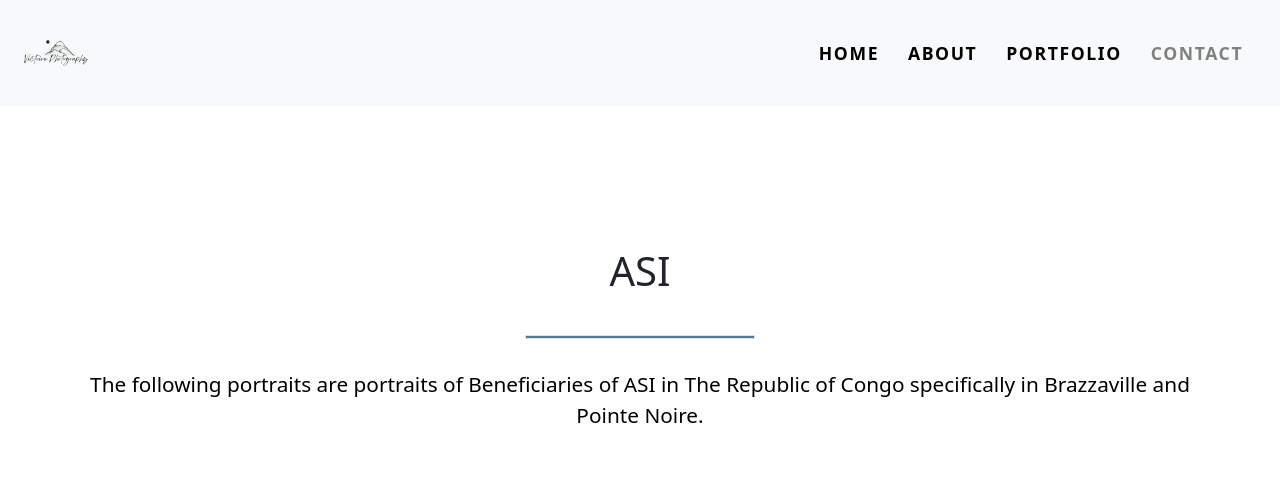
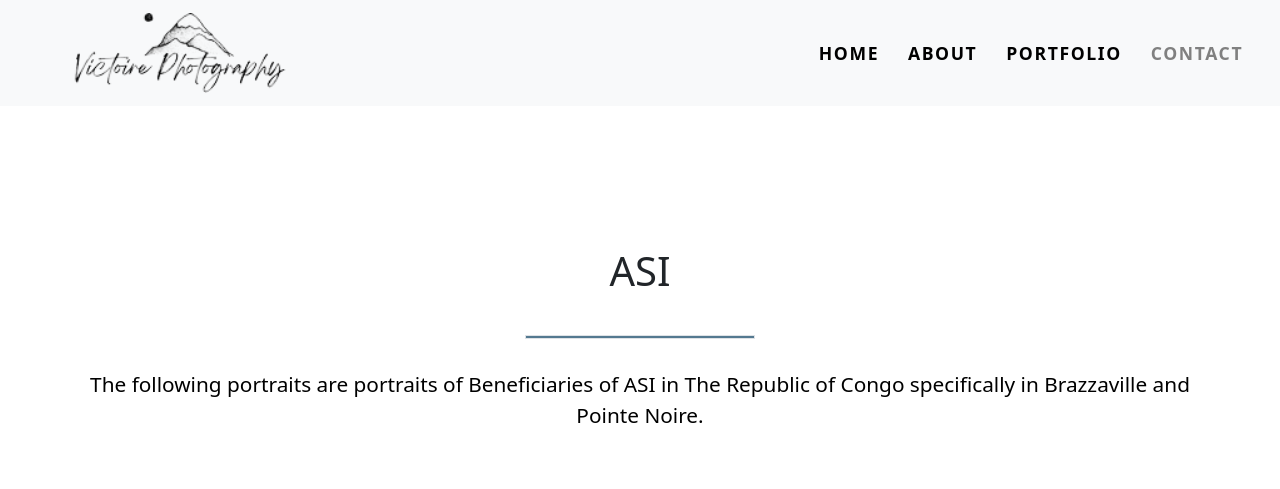
Before and after one commit to timbinudesigns/victoiredouniama, a plain HTML site: page Summer Vick/asi.html in a window 1280 px wide. Shown: the top 489 px of the page. Drawn offline with nearby package versions, Linux system fonts and the light colour scheme; files whose address does not match are found by name.

Commit message:
Victoire Douniama

```diff
--- a/Summer Vick/asi.html
+++ b/Summer Vick/asi.html
@@ -21,7 +21,7 @@
 
       <!-- Nav Bar -->
       <nav class="navbar navbar-light bg-light navbar-expand-md bg-secondary">
-         <a href="index.html" class="navbar-brand"><img src="img/Victoire-Photography.png" alt="Summer Photography" title="Summer Photography Logo"></a>
+         <a href="index.html" class="navbar-brand"><img src="img/Victoire-Photography-lg.png" alt="Victoire Photography" title="Victoire Photography Logo"></a>
          <button class="navbar-toggler" type="button" data-toggle="collapse" data-target="#navbarResponsive">
             <span class="navbar-toggler-icon"></span>
          </button>
```
Also changed, not shown: Summer Vick/fimi.html (+1 -1 lines), Summer Vick/la sape.html (+1 -1 lines), Summer Vick/yangambi.html (+1 -1 lines).
